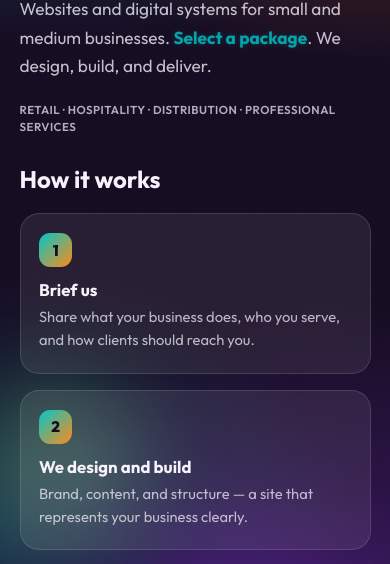
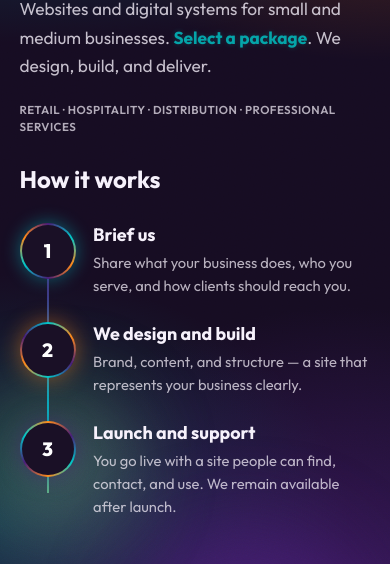
Before and after one commit to VIbeIt-Intel/vibeit-intel-web, a plain HTML site: page services.html in a window 390 px wide. Shown: the part 236-800 px from the top of the page. Drawn offline with Linux system fonts and the light colour scheme.

Commit message:
Rebuild How it works as a connected path instead of glass cards.
Co-authored-by: Cursor <cursoragent@cursor.com>

```diff
--- a/services.html
+++ b/services.html
@@ -15,7 +15,7 @@
       href="https://fonts.googleapis.com/css2?family=Outfit:wght@400;500;600;700;800&display=swap"
       rel="stylesheet"
     />
-    <link rel="stylesheet" href="styles.css?v=cool11" />
+    <link rel="stylesheet" href="styles.css?v=cool12" />
     <script>
       if (
         /(?:^|[?&])from=it(?:&|$)/.test(location.search) &&
--- a/styles.css
+++ b/styles.css
@@ -560,43 +560,102 @@ html.from-it .foot {
 }
 
 .steps {
+  position: relative;
   display: grid;
   grid-template-columns: repeat(3, 1fr);
-  gap: 1rem;
-  margin-top: 1.2rem;
+  gap: 1.6rem;
+  margin-top: 1.8rem;
   list-style: none;
 }
 
+.steps::before {
+  content: "";
+  position: absolute;
+  top: 27px;
+  left: 16.66%;
+  right: 16.66%;
+  height: 2px;
+  background: linear-gradient(
+    90deg,
+    var(--teal),
+    var(--orange),
+    var(--purple),
+    var(--teal)
+  );
+  background-size: 200% 100%;
+  animation: step-line 8s linear infinite;
+  pointer-events: none;
+}
+
 .steps li {
-  padding: 1.2rem 1.15rem 1.3rem;
-  border: 1px solid rgb(255 255 255 / 12%);
-  border-radius: 1.2rem;
-  background: rgb(255 255 255 / 8%);
-  backdrop-filter: blur(14px);
+  position: relative;
+  z-index: 1;
+  display: flex;
+  flex-direction: column;
+  align-items: center;
+  padding: 0;
+  text-align: center;
 }
 
 .step-num {
   display: grid;
   place-items: center;
-  width: 2.1rem;
-  height: 2.1rem;
-  margin-bottom: 0.75rem;
-  border-radius: 0.7rem;
-  background: linear-gradient(135deg, var(--teal), var(--orange));
-  color: #160c22;
-  font-size: 0.95rem;
+  width: 56px;
+  height: 56px;
+  margin-bottom: 1rem;
+  border: 2px solid transparent;
+  border-radius: 50%;
+  background:
+    linear-gradient(#1a1026, #1a1026) padding-box,
+    conic-gradient(
+      from var(--wa-spin),
+      var(--teal),
+      var(--orange),
+      var(--purple),
+      var(--teal),
+      var(--orange),
+      var(--purple),
+      var(--teal)
+    ) border-box;
+  box-shadow: 0 0 18px rgb(0 200 201 / 40%);
+  color: #fff;
+  font-size: 1.2rem;
   font-weight: 800;
+  animation:
+    wa-border-flow 6s linear infinite,
+    wa-mark-glow 5s ease-in-out infinite;
+}
+
+.steps li:nth-child(2) .step-num {
+  animation-delay: -2s, -1.6s;
+}
+
+.steps li:nth-child(3) .step-num {
+  animation-delay: -4s, -3.2s;
 }
 
 .steps h3 {
   margin-bottom: 0.4rem;
-  font-size: 1.05rem;
+  font-size: 1.12rem;
 }
 
 .steps p {
+  max-width: 18rem;
   color: rgb(246 241 251 / 72%);
   font-size: 0.92rem;
   line-height: 1.55;
+}
+
+@keyframes step-line {
+  to {
+    background-position: 200% 0;
+  }
+}
+
+@keyframes step-line-vert {
+  to {
+    background-position: 0 200%;
+  }
 }
 
 .pack-hint {
@@ -1144,6 +1203,46 @@ html.from-it .foot {
     grid-template-columns: 1fr;
   }
 
+  .steps {
+    gap: 1.5rem;
+  }
+
+  .steps::before {
+    top: 1.6rem;
+    bottom: 1.6rem;
+    left: 27px;
+    right: auto;
+    width: 2px;
+    height: auto;
+    background: linear-gradient(
+      180deg,
+      var(--teal),
+      var(--orange),
+      var(--purple),
+      var(--teal)
+    );
+    background-size: 100% 200%;
+    animation-name: step-line-vert;
+  }
+
+  .steps li {
+    display: grid;
+    grid-template-columns: 56px 1fr;
+    grid-template-rows: auto auto;
+    column-gap: 1.1rem;
+    align-items: start;
+    text-align: left;
+  }
+
+  .step-num {
+    grid-row: 1 / span 2;
+    margin-bottom: 0;
+  }
+
+  .steps p {
+    max-width: none;
+  }
+
   .pack-mid {
     transform: none;
     order: -1;
@@ -1177,6 +1276,8 @@ html.from-it .foot {
   .wa-hero-mark::before,
   .wa-hero-mark::after,
   .dock-orb,
+  .step-num,
+  .steps::before,
   .it-link.is-opening .it-face,
   html.from-it .arrive,
   html.from-it .topbar,
```
